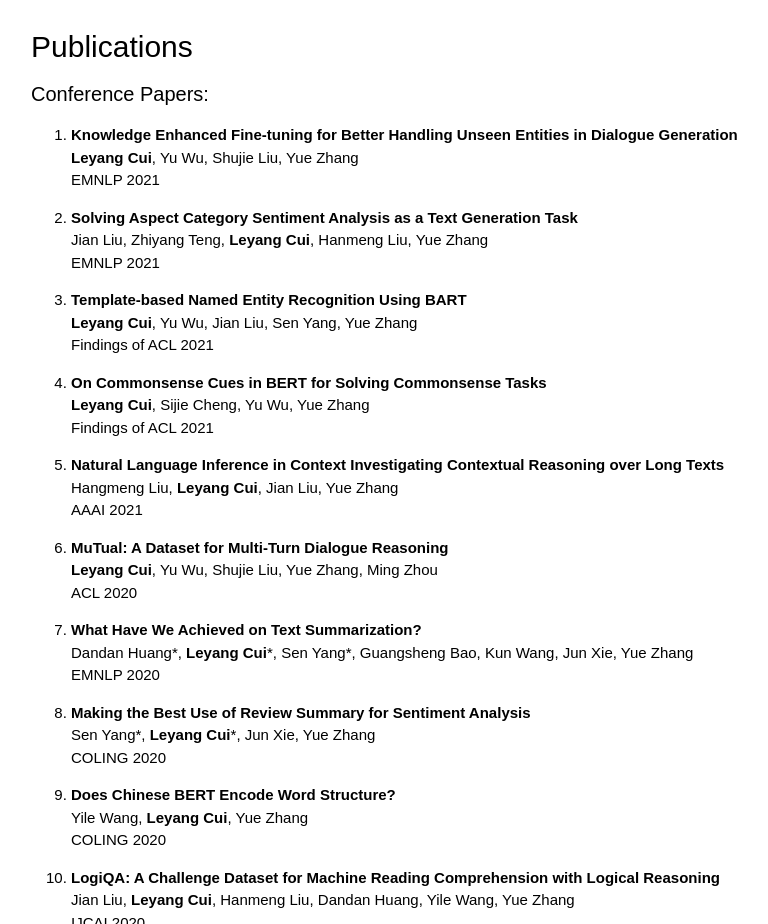
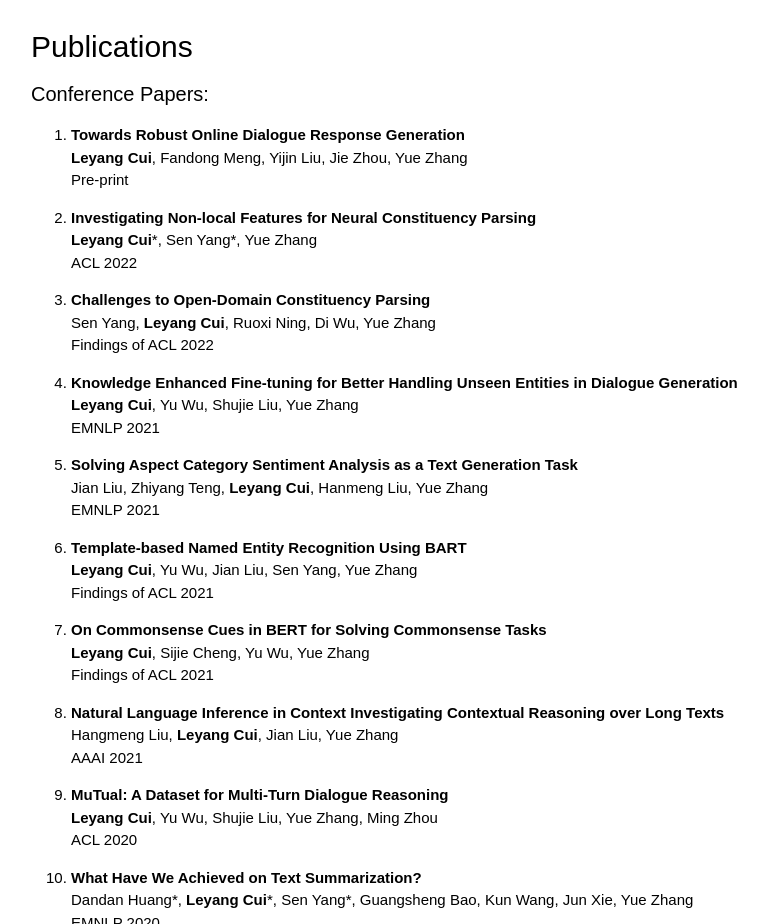
Before and after one commit to Nealcly/Nealcly.github.io, a plain HTML site: page index.html in a window 1280 px wide. Shown: the part 820-1744 px from the top of the page, without its empty margins (275-1043 px from the left). Drawn offline with Linux system fonts and the light colour scheme.

Commit message:
Update index.html

```diff
--- a/index.html
+++ b/index.html
@@ -112,6 +112,31 @@
     <h2>Publications</h2>
     <h4> Conference Papers:</h4>
     <ol>
+
+      <p>
+      <li><strong>Towards Robust Online Dialogue Response Generation</strong>
+      <br>
+      <strong>Leyang Cui</strong>, Fandong Meng, Yijin Liu, Jie Zhou, Yue Zhang
+      <br>
+      Pre-print
+      </p>
+
+      <p>
+      <li><strong>Investigating Non-local Features for Neural Constituency Parsing</strong>
+      <br>
+      <strong>Leyang Cui</strong>*, Sen Yang*, Yue Zhang
+      <br>
+      ACL 2022
+      </p>
+
+      <p>
+      <li><strong>Challenges to Open-Domain Constituency Parsing</strong>
+      <br>
+      Sen Yang, <strong>Leyang Cui</strong>, Ruoxi Ning, Di Wu, Yue Zhang
+      <br>
+      Findings of ACL 2022
+      </p>
+
       <p>
       <li><strong>Knowledge Enhanced Fine-tuning for Better Handling Unseen Entities in Dialogue Generation</strong>
       <br>
@@ -230,9 +255,8 @@
       <br>
       IEEE TASLP 2021
       </p>
+      </ol>
 
-
-      </ol>
 
     </p>
   </div>
```
